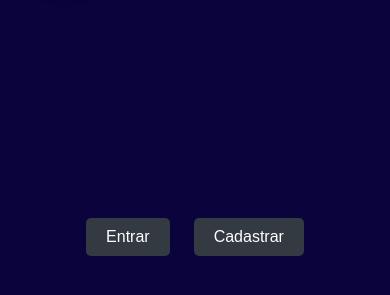
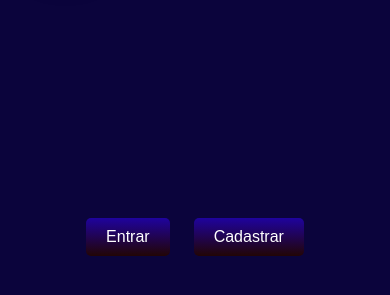
Before and after one commit to LukayaMiala/projecto-lukmidiamantes, a plain HTML site: page acess/paginainicial.html in a window 390 px wide. Shown: the part 125-420 px from the top of the page. Drawn offline with Linux system fonts and the light colour scheme; files whose address does not match are found by name.

Commit message:
Update paginainicial.html
style

```diff
--- a/acess/paginainicial.html
+++ b/acess/paginainicial.html
@@ -68,7 +68,7 @@
       margin: 0 10px;
       border: none;
       border-radius: 5px;
-      background-color: #333a41;
+      background: linear-gradient(180deg, #1f039e 0%, #220505 100%);
       color: #fff;
       font-size: 18px;
       cursor: pointer;
@@ -76,7 +76,9 @@
     }
 
     button:hover {
-      background-color: #1c3045;
+
+        transform: translateY(-5px);
+        background-color: #1c3045;
       box-shadow: 0 0 6px rgba(52, 9, 9, 0.926);
     }
 
@@ -135,6 +137,7 @@
       button {
         padding: 10px 20px;
         font-size: 16px;
+        background: linear-gradient(180deg, #1f039e 0%, #220505 100%);
       }
       .menu {
             width: 200px;
@@ -215,7 +218,7 @@
             Bem Vindo a LukMi Diamantes
         </div>
         <div class="buttons">
-          <a href="../loginCad/login.html"><button id="login-btn">Entrar</button></a>
+          <a href="../loginCad/login.html"><button id="login-btn" >Entrar</button></a>
           <a href="../loginCad/cadastro.html"><button id="signup-btn">Cadastrar</button></a>
         </div>
       </main>
```
